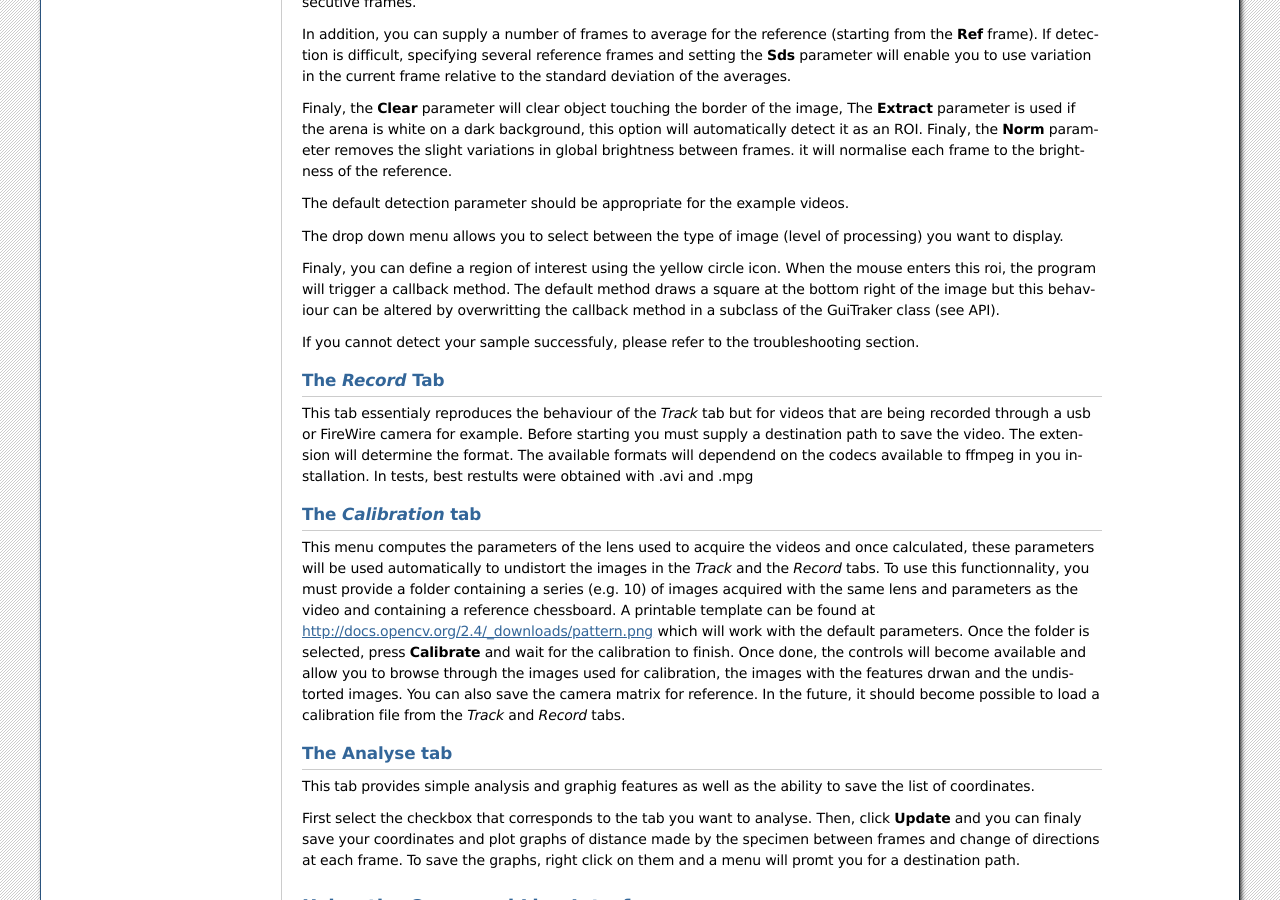
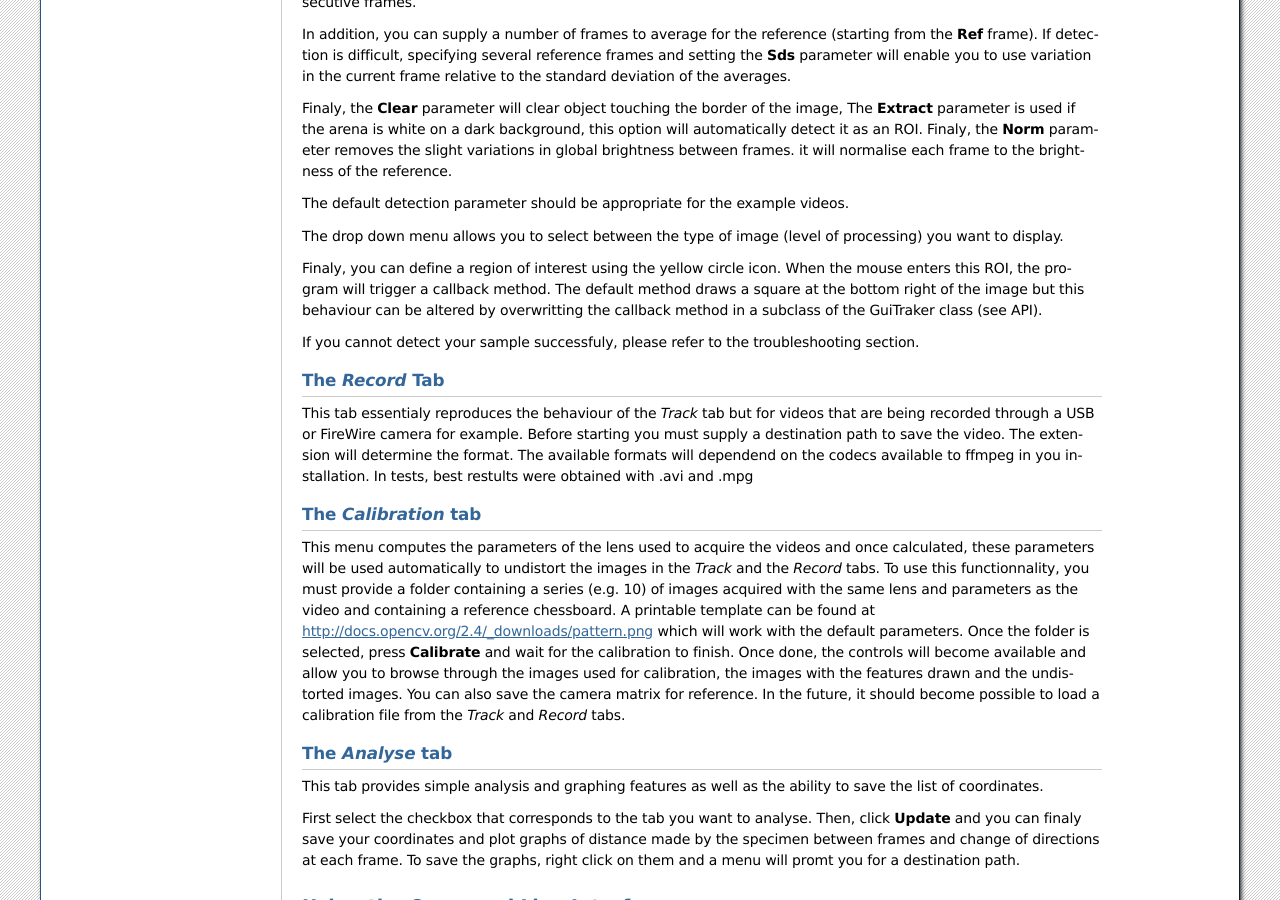
Before and after one commit to SainsburyWellcomeCentre/Pyper, a Sphinx documentation site: the page built from doc/source/usage.rst, in a window 1280 px wide and 900 px high, scrolled down 802 px. Built offline with Sphinx 7.4.7, drawn with Linux system fonts in a browser that asks for light colours; formulas are drawn with MathJax 3; some of the changed text lies outside the part shown.

Commit message:
Fixes typos in documentation

```diff
--- a/doc/source/usage.rst
+++ b/doc/source/usage.rst
@@ -41,26 +41,26 @@
 
 The drop down menu allows you to select between the type of image (level of processing) you want to display.
 
-Finaly, you can define a region of interest using the yellow circle icon. When the mouse enters this roi, the program will trigger a callback method. The default method draws a square at the bottom right of the image but this behaviour can be altered by overwritting the callback method in a subclass of the GuiTraker class (see API).
+Finaly, you can define a region of interest using the yellow circle icon. When the mouse enters this ROI, the program will trigger a callback method. The default method draws a square at the bottom right of the image but this behaviour can be altered by overwritting the callback method in a subclass of the GuiTraker class (see API).
 
 If you cannot detect your sample successfuly, please refer to the troubleshooting section.
 
 The *Record* Tab
 ^^^^^^^^^^^^^^^^
 
-This tab essentialy reproduces the behaviour of the *Track* tab but for videos that are being recorded through a usb or FireWire camera for example. Before starting you must supply a destination path to save the video. The extension will determine the format. The available formats will dependend on the codecs available to ffmpeg in you installation. In tests, best restults were obtained with .avi and .mpg
+This tab essentialy reproduces the behaviour of the *Track* tab but for videos that are being recorded through a USB or FireWire camera for example. Before starting you must supply a destination path to save the video. The extension will determine the format. The available formats will dependend on the codecs available to ffmpeg in you installation. In tests, best restults were obtained with .avi and .mpg
 
 The *Calibration* tab
 ^^^^^^^^^^^^^^^^^^^^^
 
 This menu computes the parameters of the lens used to acquire the videos and once calculated, these parameters will be used automatically to undistort the images in the *Track* and the *Record* tabs.
 To use this functionnality, you must provide a folder containing a series (e.g. 10) of images acquired with the same lens and parameters as the video and containing a reference chessboard. A printable template can be found at http://docs.opencv.org/2.4/_downloads/pattern.png which will work with the default parameters.
-Once the folder is selected, press **Calibrate** and wait for the calibration to finish. Once done, the controls will become available and allow you to browse through the images used for calibration, the images with the features drwan and the undistorted images. You can also save the camera matrix for reference. In the future, it should become possible to load a calibration file from the *Track* and *Record* tabs.
+Once the folder is selected, press **Calibrate** and wait for the calibration to finish. Once done, the controls will become available and allow you to browse through the images used for calibration, the images with the features drawn and the undistorted images. You can also save the camera matrix for reference. In the future, it should become possible to load a calibration file from the *Track* and *Record* tabs.
 
-The Analyse tab
+The *Analyse* tab
 ^^^^^^^^^^^^^^^
 
-This tab provides simple analysis and graphig features as well as the ability to save the list of coordinates.
+This tab provides simple analysis and graphing features as well as the ability to save the list of coordinates.
 
 First select the checkbox that corresponds to the tab you want to analyse. Then, click **Update** and you can finaly save your coordinates and plot graphs of distance made by the specimen between frames and change of directions at each frame. To save the graphs, right click on them and a menu will promt you for a destination path.
 
```
